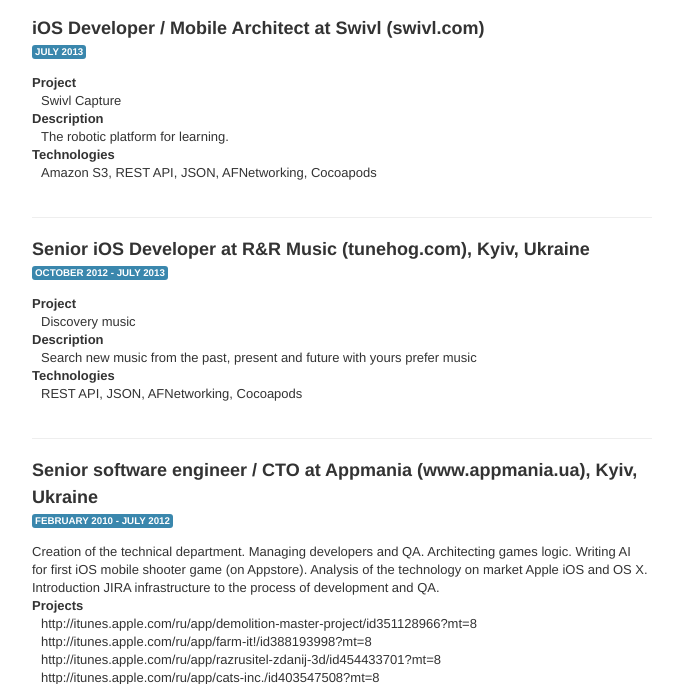
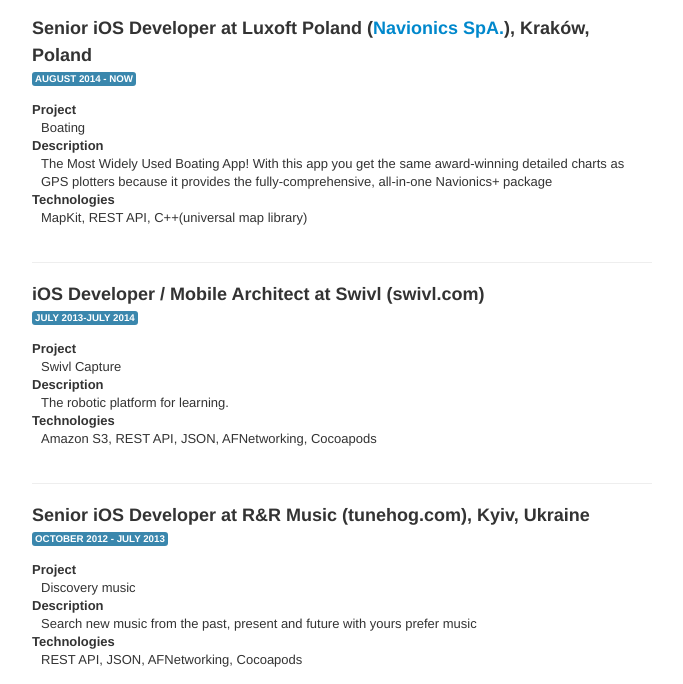
Before and after one commit to merenkoff/cv, a plain HTML site: page index.html in a window 1280 px wide. Shown: the part 740-1424 px from the top of the page, without its empty margins (158-841 px from the left). Drawn offline with Linux system fonts and the light colour scheme; a script that the page names is missing.

Commit message:
Moved to Kraków ;)

```diff
--- a/index.html
+++ b/index.html
@@ -24,7 +24,7 @@
                 <h1>Sergei Merenkov</h1>
                 <h2>Software Engineer</h2>
                 <p>
-                    <i class="icon-map-marker"></i>&nbsp;Kyiv, Ukraine
+                    <i class="icon-map-marker"></i>&nbsp;Kraków, Poland
                 </p>
             </div>
             <div class="page-header">
@@ -62,8 +62,21 @@
                 <h2>Experience</h2>
             </div>
 
+            <h3>Senior iOS Developer at Luxoft Poland (<a href="http://www.navionics.com/en">Navionics SpA.</a>), Kraków, Poland</h3>
+            <span class="label label-info">August 2014 - now</span>
+            <dl class="dl-horizontal">
+                <dt>Project</dt>
+                <dd>Boating</dd>
+                <dt>Description</dt>
+                <dd>The Most Widely Used Boating App! With this app you get the same award-winning detailed charts as GPS plotters because it provides the fully-comprehensive, all-in-one Navionics+ package</dd>
+                <dt>Technologies</dt>
+                <dd>MapKit, REST API, C++(universal map library)</dd>
+            </dl>
+            <div class="page-header">
+            </div>
+
             <h3>iOS Developer / Mobile Architect at Swivl (swivl.com)</h3>
-            <span class="label label-info">July 2013</span>
+            <span class="label label-info">July 2013-July 2014</span>
             <dl class="dl-horizontal">
                 <dt>Project</dt>
                 <dd>Swivl Capture</dd>
@@ -74,7 +87,6 @@
             </dl>
             <div class="page-header">
             </div>
-
 
             <h3>Senior iOS Developer at R&R Music (tunehog.com), Kyiv, Ukraine</h3>
             <span class="label label-info">October 2012 - July 2013</span>
@@ -154,6 +166,7 @@ Introduction JIRA infrastructure to the process of development and QA.
             <p><i class="icon-tags"></i><a href="https://bitbucket.org/softgamesua">&nbsp;https://bitbucket.org/softgamesua</a></p>
             <p><i class="icon-tags"></i><a href="https://github.com/merenkoff">&nbsp;https://github.com/merenkoff</a></p>
             <p><i class="icon-eye-open"></i><a href="http://ua.linkedin.com/in/merenkoff">&nbsp;http://ua.linkedin.com/in/merenkoff</a></p>
+            <p><i class="icon-signal"></i><a href="tel://+48 539 384 611">&nbsp;+48 539 384 611</a></p>
             <p><i class="icon-signal"></i><a href="tel://+38 (067) 955-19-52">&nbsp;+38 (067) 955-19-52</a></p>
             <a href="index.html" class="btn btn-large noPrint" id="printBtn"><i class="icon-print"></i>&nbsp;Print</a>
             <a href="assets/SergeiMerenkov.CV.pdf" class="btn btn-large noPrint" id="downBtn"><i class="icon-download"></i>&nbsp;Download</a>
@@ -165,8 +178,8 @@ Introduction JIRA infrastructure to the process of development and QA.
         <footer>
             <p>
                 <i class="icon-envelope"></i>&nbsp;<a href="mailto:mer.sergei@gmail.com">&nbsp;mer.sergei@gmail.com</a>&nbsp;
-                <i class="icon-signal"></i>&nbsp;+38 (067) 955-19-52 &nbsp;
-                <i class="icon-map-marker"></i>&nbsp;Kyiv, Ukraine
+                <i class="icon-signal"></i>&nbsp;+48 539 384 611 &nbsp;
+                <i class="icon-map-marker"></i>&nbsp;Kraków, Poland
             </p>
         </footer>
     </div>
```
Also changed, not shown: 1 other file.
